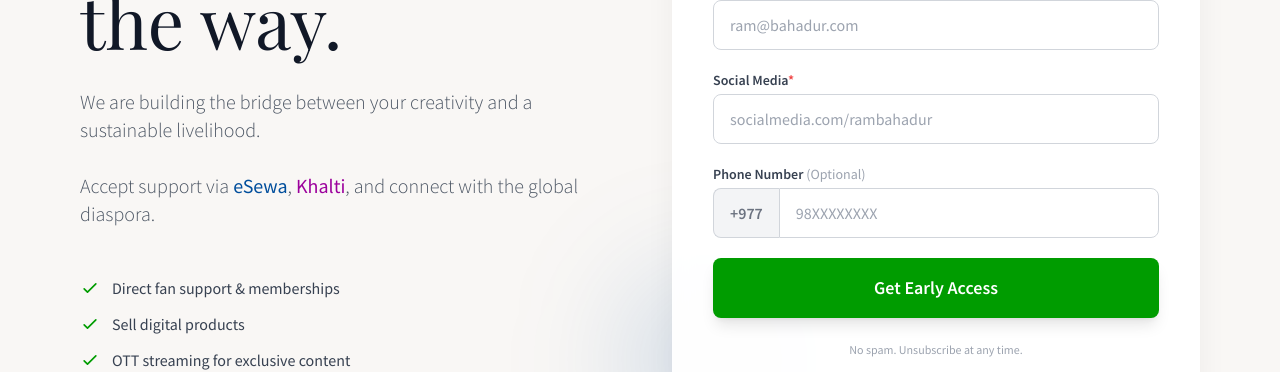
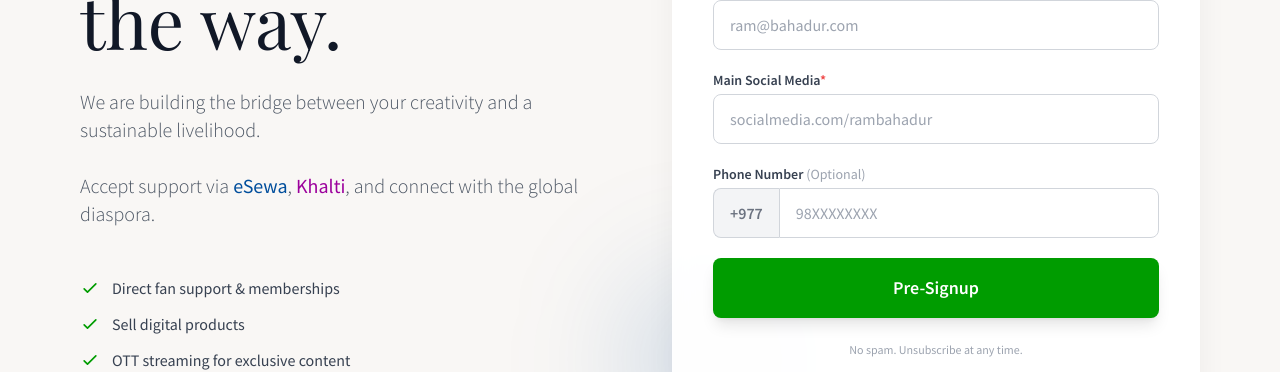
Before and after one commit to Kreatorly/coming-soon, a plain HTML site: page index.html in a window 1280 px wide. Shown: the part 419-791 px from the top of the page. Drawn offline with nearby package versions, Linux system fonts and the light colour scheme; a web font is replaced by a local one.

Commit message:
Change label and button text in index.html

```diff
--- a/index.html
+++ b/index.html
@@ -110,7 +110,7 @@
                         </div>
 
                         <div>
-                            <label for="text" class="block text-sm font-semibold text-gray-700 mb-1">Social Media<span class="text-red-500">*</span></label>
+                            <label for="text" class="block text-sm font-semibold text-gray-700 mb-1">Main Social Media<span class="text-red-500">*</span></label>
                             <input type="text" id="social-media" name="social-media" required placeholder="socialmedia.com/rambahadur"
                                 class="w-full px-4 py-3 rounded-lg border border-gray-300 focus:ring-2 focus:ring-kreatorly-green focus:border-transparent outline-none transition bg-white/50">
                         </div>
@@ -129,7 +129,7 @@
 
                         <button type="submit"
                             class="w-full bg-kreatorly-green hover:bg-green-700 text-white font-semibold py-4 rounded-lg shadow-lg hover:shadow-xl transition transform hover:-translate-y-0.5 mt-4 text-lg">
-                            Get Early Access
+                            Pre-Signup
                         </button>
                     </form>
 
```
